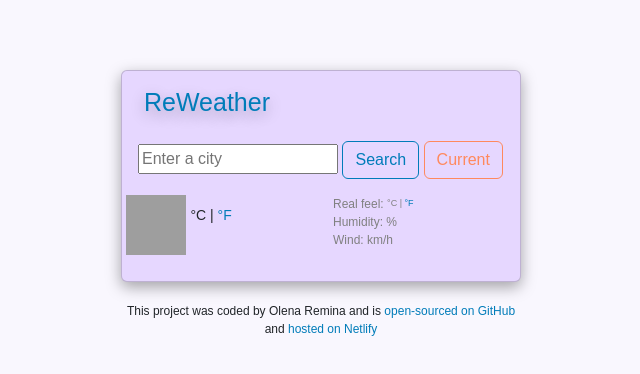
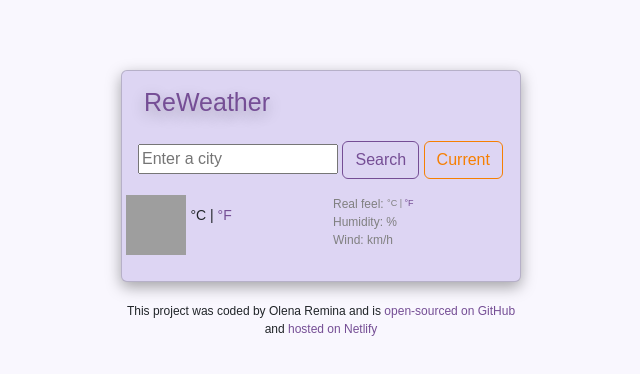
Before and after one commit to Olena-Remina/weather-app, a website built with Parcel: page index.html in a window 1280 px wide. Shown: the whole page, without its empty margins (319-959 px from the left). Built offline with nearby package versions, Linux system fonts and the light colour scheme; no server answers; grey boxes are pictures that could not be loaded.

Commit message:
Changed colors

```diff
--- a/src/styles.css
+++ b/src/styles.css
@@ -1,7 +1,7 @@
 :root{
-  --background-card-color: #e6d7ff;
-  --primary-color:#007cb9;
-  --secondary-color:#ff895d;
+  --background-card-color: #ddd5f3;
+  --primary-color:#754e95;
+  --secondary-color:#f67f02;
 }
 body {
   font-family: sans-serif;
@@ -113,7 +113,7 @@ p:first-letter {
 }
 .units a {
   text-decoration: none;
-  --bs-link-color: #007cb9;
+  --bs-link-color: var(--primary-color);;
 }
 .others .active {
   color: gray;
@@ -125,7 +125,7 @@ p:first-letter {
 }
 .feel-units a {
   text-decoration: none;
-  --bs-link-color: #007cb9;
+  --bs-link-color: var(--primary-color);;
 }
 
 .others {
@@ -168,5 +168,5 @@ footer{
 }
 footer a {
   text-decoration: none;
-  --bs-link-color: #007cb9;
+  --bs-link-color: var(--primary-color);
 }
```
